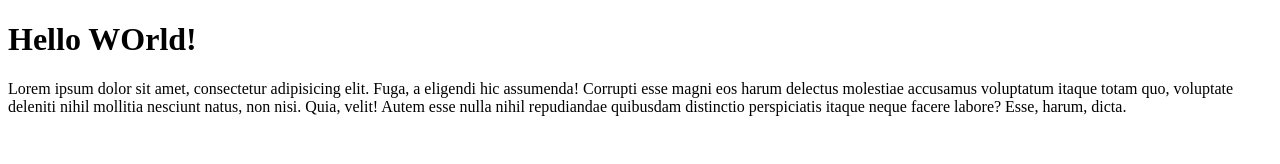
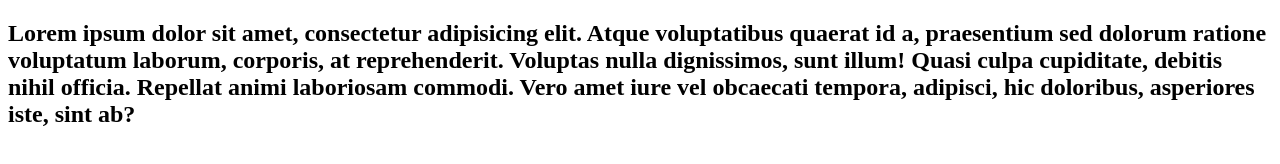
Before and after one commit to adksweb/site, a plain HTML site: page index.htm in a window 1280 px wide. Drawn offline with Linux system fonts and the light colour scheme.

Commit message:
third commit

```diff
--- a/index.htm
+++ b/index.htm
@@ -6,7 +6,6 @@
 	<link rel="stylesheet" href="css/style.css">
 </head>
 <body>
-	<h1>Hello WOrld!</h1>
-	<p>Lorem ipsum dolor sit amet, consectetur adipisicing elit. Fuga, a eligendi hic assumenda! Corrupti esse magni eos harum delectus molestiae accusamus voluptatum itaque totam quo, voluptate deleniti nihil mollitia nesciunt natus, non nisi. Quia, velit! Autem esse nulla nihil repudiandae quibusdam distinctio perspiciatis itaque neque facere labore? Esse, harum, dicta.</p>
+	<h2>Lorem ipsum dolor sit amet, consectetur adipisicing elit. Atque voluptatibus quaerat id a, praesentium sed dolorum ratione voluptatum laborum, corporis, at reprehenderit. Voluptas nulla dignissimos, sunt illum! Quasi culpa cupiditate, debitis nihil officia. Repellat animi laboriosam commodi. Vero amet iure vel obcaecati tempora, adipisci, hic doloribus, asperiores iste, sint ab?</h2>
 </body>
 </html>
```
